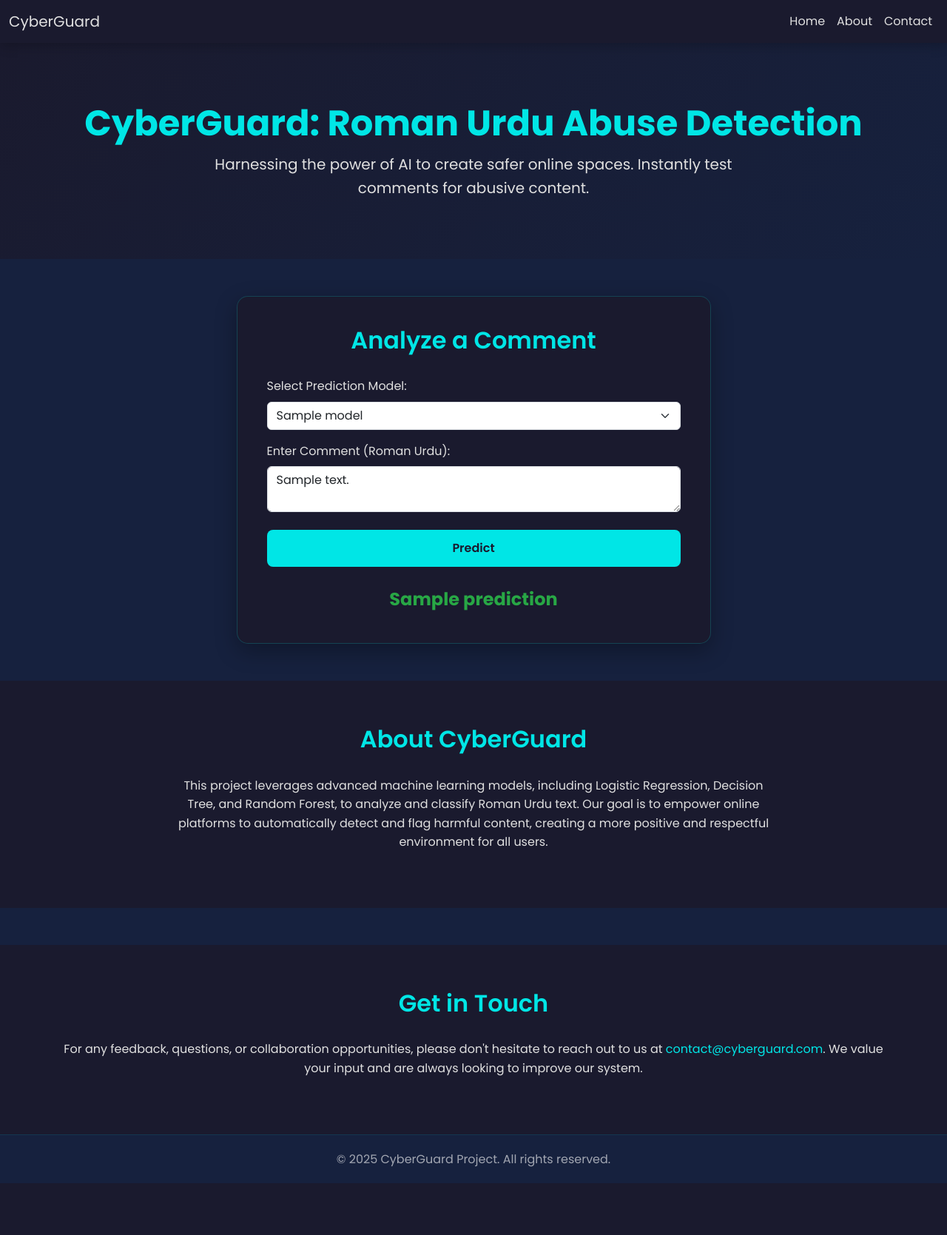
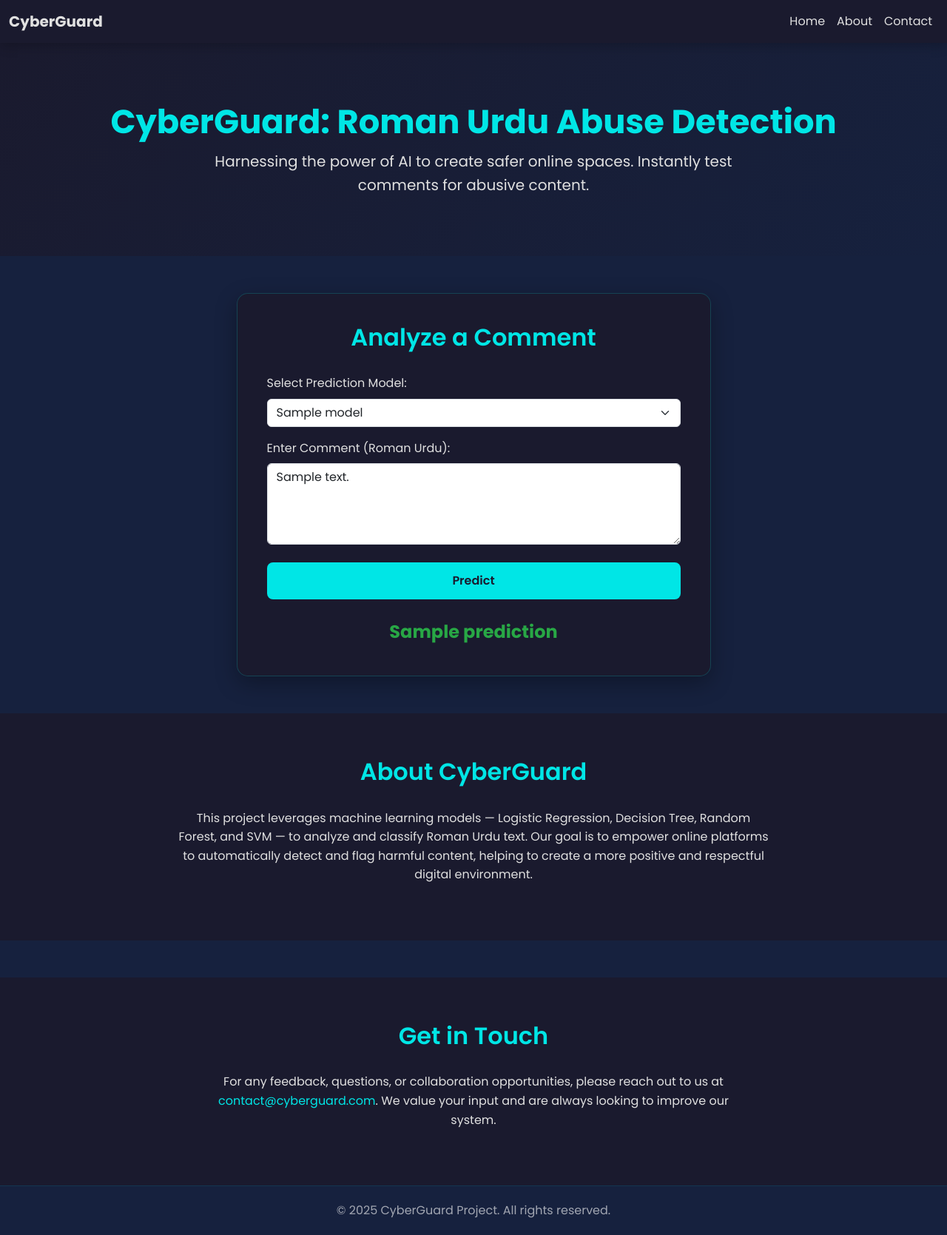
Before and after one commit to nasirabbas827/Cyberabuse-Asjad-final, a Flask app: template templates/index.html in a window 1280 px wide. Shown: the whole page at 74% size. Before the commit the page ends 1599 px from the top, so only its background shows below. Run offline with Flask 3, Linux system fonts and the light colour scheme; the template is opened without the code that fills it: most values are stand-ins (such as "Sample title", 1, 10 or a date in 2020); parts of the project's set-up code (start-up, migrations or seed data) failed here and were passed over.

Commit message:
Updated on 24Oct

```diff
--- a/app.py
+++ b/app.py
@@ -4,39 +4,70 @@ import re
 
 app = Flask(__name__)
 
-# Load models (must match the .joblib filenames you saved earlier)
+# ============================================
+#  Load Trained Models and TF-IDF Vectorizer
+# ============================================
+
 models = {
-    'Logistic Regression': joblib.load('logistic_regression.joblib'),
-    'Decision Tree': joblib.load('decision_tree.joblib'),
-    'Random Forest': joblib.load('random_forest.joblib')
+    'Logistic Regression': joblib.load('logistic_regression_model.joblib'),
+    'Decision Tree': joblib.load('decision_tree_model.joblib'),
+    'Random Forest': joblib.load('random_forest_model.joblib'),
+    'SVM (Linear)': joblib.load('svm_(linear)_model.joblib')
 }
-tfidf = joblib.load('tfidf_vectorizer.joblib')
 
-# Sample Roman Urdu stop words
-stop_words = {'hai', 'aur', 'ke', 'ka', 'ki', 'ko', 'mein', 'se', 'bhi', 'ye', 'wo', 'nahi'}
+vectorizer = joblib.load('tfidf_vectorizer.joblib')
 
-# Preprocessing
+# ============================================
+#  Roman Urdu Stopwords (Extended List)
+# ============================================
+
+stop_words = {
+    'hai', 'aur', 'ke', 'ka', 'ki', 'ko', 'mein', 'se', 'bhi', 'ye', 'wo',
+    'nahi', 'kya', 'tum', 'main', 'mera', 'teri', 'tera', 'hum', 'un', 'apna',
+    'tha', 'thi', 'hain', 'par', 'ab', 'jab', 'tak', 'chal', 'raha', 'rahi',
+    'to', 'lekin', 'aur', 'is', 'us', 'kaun', 'kyun', 'magar', 'agar'
+}
+
+# ============================================
+#  Text Preprocessing Function
+# ============================================
+
 def preprocess_text(text):
-    text = text.lower()
-    text = re.sub(r'http\S+|www\S+|https\S+', '', text)
-    text = re.sub(r'[^\w\s]', '', text)
-    tokens = text.strip().split()
-    tokens = [token for token in tokens if token not in stop_words]
+    text = text.lower()  # Lowercase conversion
+    text = re.sub(r'http\S+|www\S+|https\S+', '', text)  # Remove URLs
+    text = re.sub(r'[^a-zA-Z0-9\s]', '', text)  # Remove punctuation/symbols
+    text = re.sub(r'\s+', ' ', text).strip()  # Remove extra spaces
+    tokens = text.split()
+    tokens = [token for token in tokens if token not in stop_words]  # Remove stopwords
     return ' '.join(tokens)
+
+# ============================================
+#  Flask Routes
+# ============================================
 
 @app.route('/', methods=['GET', 'POST'])
 def index():
     prediction = None
     comment = ''
     selected_model = 'Logistic Regression'  # Default model
+
     if request.method == 'POST':
         comment = request.form.get('comment', '')
         selected_model = request.form.get('model', 'Logistic Regression')
+
         if comment:
-            cleaned_input = preprocess_text(comment)
-            vectorized_input = tfidf.transform([cleaned_input])
-            pred = models[selected_model].predict(vectorized_input)[0]
-            prediction = 'Non-Abusive' if pred == 'non-abusive' else 'Abusive'
+            cleaned_text = preprocess_text(comment)
+            transformed_text = vectorizer.transform([cleaned_text])
+            pred = models[selected_model].predict(transformed_text)[0]
+
+            # Map label to human-readable form
+            if pred in ['A', 1]:
+                prediction = 'Abusive'
+            elif pred in ['NA', 0]:
+                prediction = 'Non-Abusive'
+            else:
+                prediction = f'Predicted Label: {pred}'
+
     return render_template(
         'index.html',
         prediction=prediction,
@@ -45,5 +76,9 @@ def index():
         models=models.keys()
     )
 
+# ============================================
+#  Run the Flask App
+# ============================================
+
 if __name__ == '__main__':
     app.run(debug=True)
--- a/templates/index.html
+++ b/templates/index.html
@@ -21,6 +21,8 @@
       background-color: var(--navy);
       color: var(--light-gray);
       line-height: 1.6;
+      margin: 0;
+      padding: 0;
     }
 
     .navbar {
@@ -45,7 +47,7 @@
     }
 
     .hero-banner h1 {
-      font-size: 3rem;
+      font-size: 2.8rem;
       font-weight: 700;
       color: var(--light-cyan);
       margin-bottom: 10px;
@@ -155,11 +157,13 @@
   </style>
 </head>
 <body>
+  <!-- ==================== Navbar ==================== -->
   <nav class="navbar navbar-expand-lg">
     <div class="container-fluid">
-      <a class="navbar-brand" href="/">CyberGuard</a>
-      <button class="navbar-toggler" type="button" data-bs-toggle="collapse" data-bs-target="#navbarNav" aria-controls="navbarNav" aria-expanded="false" aria-label="Toggle navigation">
-        <span class="navbar-toggler-icon"></span>
+      <a class="navbar-brand fw-bold" href="/">CyberGuard</a>
+      <button class="navbar-toggler" type="button" data-bs-toggle="collapse" data-bs-target="#navbarNav"
+              aria-controls="navbarNav" aria-expanded="false" aria-label="Toggle navigation">
+        <span class="navbar-toggler-icon text-light"></span>
       </button>
       <div class="collapse navbar-collapse" id="navbarNav">
         <ul class="navbar-nav ms-auto">
@@ -171,11 +175,13 @@
     </div>
   </nav>
 
+  <!-- ==================== Hero Banner ==================== -->
   <header class="hero-banner">
     <h1>CyberGuard: Roman Urdu Abuse Detection</h1>
     <p class="lead">Harnessing the power of AI to create safer online spaces. Instantly test comments for abusive content.</p>
   </header>
 
+  <!-- ==================== Main Section ==================== -->
   <main class="container">
     <div class="row justify-content-center">
       <div class="col-md-8 col-lg-7">
@@ -184,7 +190,7 @@
           <form method="POST">
             <div class="mb-3">
               <label for="model" class="form-label">Select Prediction Model:</label>
-              <select class="form-select" name="model" id="model">
+              <select class="form-select" name="model" id="model" required>
                 {% for model in models %}
                   <option value="{{ model }}" {% if model == selected_model %}selected{% endif %}>{{ model }}</option>
                 {% endfor %}
@@ -192,32 +198,46 @@
             </div>
             <div class="mb-4">
               <label for="comment" class="form-label">Enter Comment (Roman Urdu):</label>
-              <textarea class="form-control" name="comment" id="comment" required placeholder="Type your comment here...">{{ comment }}</textarea>
+              <textarea class="form-control" name="comment" id="comment" rows="4"
+                        placeholder="Type your Roman Urdu comment here..." required>{{ comment }}</textarea>
             </div>
             <button type="submit" class="btn-custom">Predict</button>
           </form>
           {% if prediction %}
-            <div class="result {{ 'error' if prediction == 'Abusive' else 'success' }}">{{ prediction }}</div>
+            <div class="result {{ 'error' if prediction == 'Abusive' else 'success' }}">
+              {{ prediction }}
+            </div>
           {% endif %}
         </div>
       </div>
     </div>
   </main>
 
+  <!-- ==================== About Section ==================== -->
   <div class="section-container" id="about">
     <div class="container">
       <h2>About CyberGuard</h2>
-        <p class="text-center mx-auto" style="max-width: 800px;">This project leverages advanced machine learning models, including Logistic Regression, Decision Tree, and Random Forest, to analyze and classify Roman Urdu text. Our goal is to empower online platforms to automatically detect and flag harmful content, creating a more positive and respectful environment for all users.</p>
+      <p class="text-center mx-auto" style="max-width: 800px;">
+        This project leverages machine learning models — Logistic Regression, Decision Tree, Random Forest, and SVM —
+        to analyze and classify Roman Urdu text. Our goal is to empower online platforms to automatically detect and
+        flag harmful content, helping to create a more positive and respectful digital environment.
+      </p>
     </div>
   </div>
 
+  <!-- ==================== Contact Section ==================== -->
   <div class="section-container" id="contact">
     <div class="container">
       <h2>Get in Touch</h2>
-        <p class="text-center">For any feedback, questions, or collaboration opportunities, please don't hesitate to reach out to us at <a href="mailto:contact@cyberguard.com">contact@cyberguard.com</a>. We value your input and are always looking to improve our system.</p>
+      <p class="text-center mx-auto" style="max-width: 700px;">
+        For any feedback, questions, or collaboration opportunities, please reach out to us at
+        <a href="mailto:contact@cyberguard.com">contact@cyberguard.com</a>.
+        We value your input and are always looking to improve our system.
+      </p>
     </div>
   </div>
 
+  <!-- ==================== Footer ==================== -->
   <footer>
     <p>&copy; 2025 CyberGuard Project. All rights reserved.</p>
   </footer>
```
Also changed, not shown: 9 other files. Lines whose indentation alone changed are shown as unchanged.
